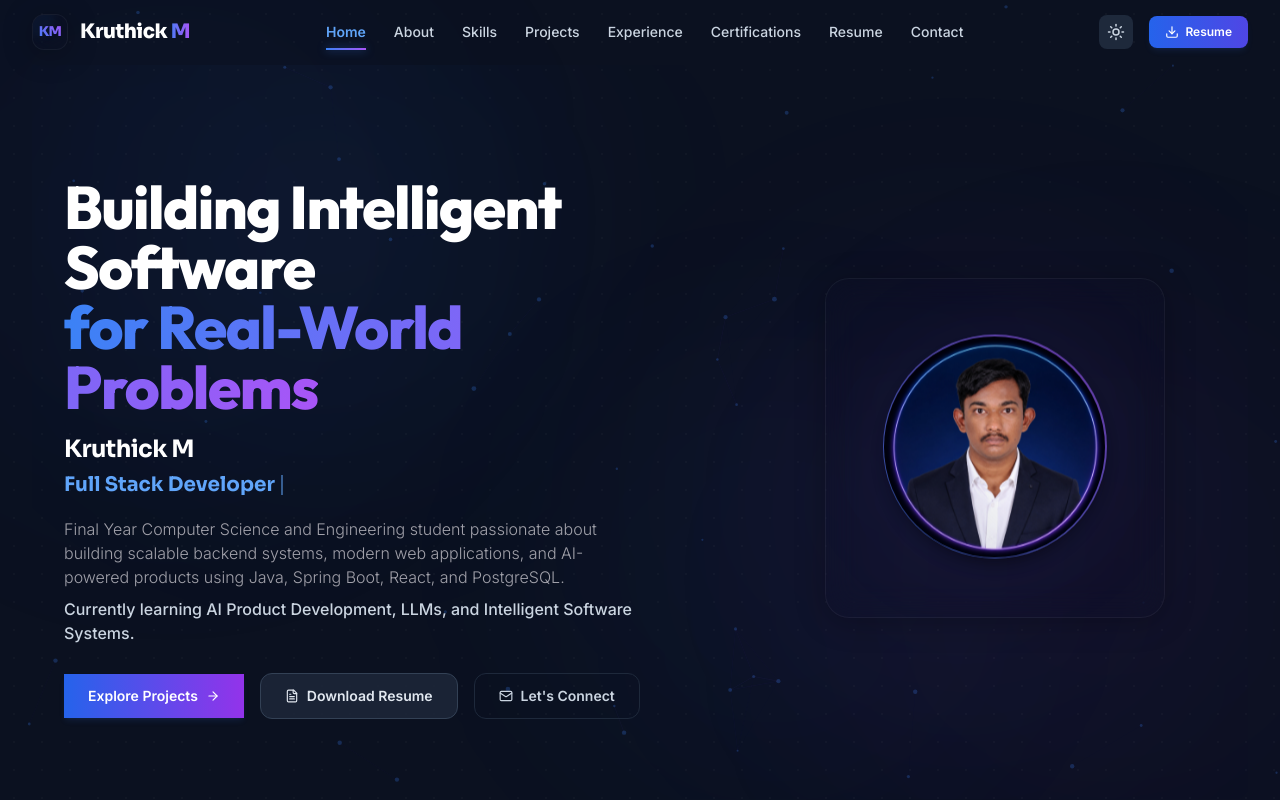
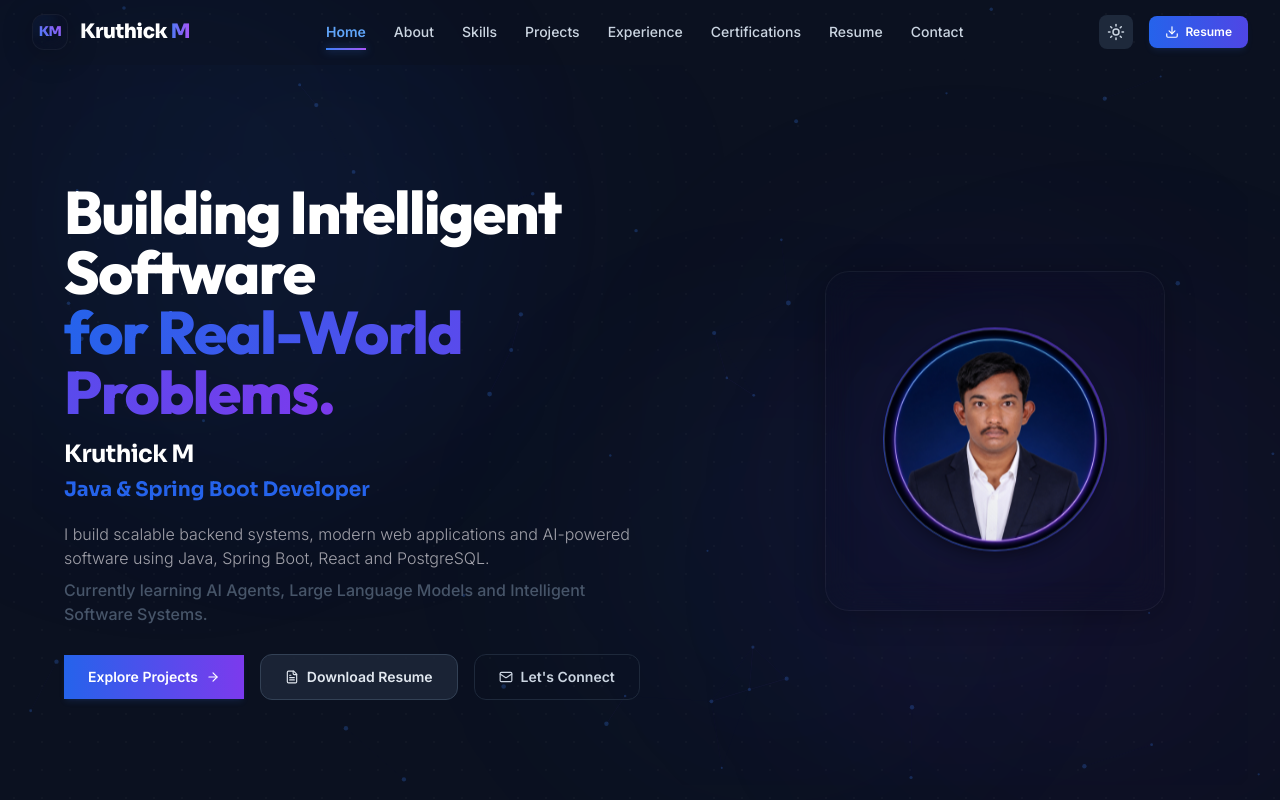
Before and after one commit to Kruthick03/MY_PORTFOLIO, a React (Vite) app: page / in a window 1280 px wide. Shown: the top 800 px of the page. Built offline with nearby package versions, Linux system fonts and the light colour scheme.

Commit message:
Remove loading screen and update hero section

```diff
--- a/src/App.jsx
+++ b/src/App.jsx
@@ -3,7 +3,6 @@ import { AnimatePresence, motion } from 'framer-motion';
 import { ArrowUp } from 'lucide-react';
 
 // Core Components
-import LoadingScreen from './components/LoadingScreen';
 import BackgroundEffects from './components/BackgroundEffects';
 import CustomCursor from './components/CustomCursor';
 import Navbar from './components/Navbar';
@@ -18,7 +17,6 @@ import Contact from './components/Contact';
 import Footer from './components/Footer';
 
 const App = () => {
-  const [loading, setLoading] = useState(true);
   const [theme, setTheme] = useState(() => {
     const saved = localStorage.getItem('theme');
     return saved ? saved : 'dark';
@@ -39,6 +37,14 @@ const App = () => {
   const toggleTheme = () => {
     setTheme((prev) => (prev === 'dark' ? 'light' : 'dark'));
   };
+
+  // Reset scroll to top on refresh/load
+  useEffect(() => {
+    if (window.history.scrollRestoration) {
+      window.history.scrollRestoration = 'manual';
+    }
+    window.scrollTo(0, 0);
+  }, []);
 
   // Scroll spy to highlight active section and show scroll-to-top button
   useEffect(() => {
@@ -79,30 +85,22 @@ const App = () => {
   };
 
   return (
-    <>
-      {/* 1. Loading Screen */}
-      <AnimatePresence mode="wait">
-        {loading && <LoadingScreen onComplete={() => setLoading(false)} />}
-      </AnimatePresence>
-
-      {/* Main Website Wrapper */}
-      {!loading && (
     <motion.div
       initial={{ opacity: 0 }}
       animate={{ opacity: 1 }}
       transition={{ duration: 0.5 }}
       className="relative min-h-screen dot-grid overflow-x-hidden bg-[#f8fafc] text-slate-800 dark:bg-[#0b1120] dark:text-slate-100 transition-colors duration-300"
     >
-          {/* 2. Interactive Aurora Mesh + Canvas Particles Background */}
+      {/* 1. Interactive Aurora Mesh + Canvas Particles Background */}
       <BackgroundEffects theme={theme} />
 
-          {/* 3. Custom Tracking Cursor */}
+      {/* 2. Custom Tracking Cursor */}
       <CustomCursor />
 
-          {/* 4. Navigation */}
+      {/* 3. Navigation */}
       <Navbar activeSection={activeSection} theme={theme} toggleTheme={toggleTheme} />
 
-          {/* 5. Website Content Sections */}
+      {/* 4. Website Content Sections */}
       <main className="relative z-10 max-w-7xl mx-auto px-4 sm:px-6 lg:px-8">
         <Hero />
         <div className="w-full h-[1px] bg-slate-200/50 dark:bg-slate-800/40 my-4" />
@@ -121,10 +119,10 @@ const App = () => {
         <Contact />
       </main>
 
-          {/* 6. Footer */}
+      {/* 5. Footer */}
       <Footer />
 
-          {/* 7. Scroll To Top Float Button */}
+      {/* 6. Scroll To Top Float Button */}
       <AnimatePresence>
         {showScrollTop && (
           <motion.button
@@ -132,7 +130,7 @@ const App = () => {
             animate={{ opacity: 1, scale: 1, y: 0 }}
             exit={{ opacity: 0, scale: 0.5, y: 50 }}
             onClick={scrollToTop}
-                className="fixed bottom-6 right-6 z-40 p-3.5 rounded-xl bg-gradient-to-r from-blue-600 to-purple-600 hover:from-blue-500 hover:to-purple-500 text-white shadow-lg shadow-blue-500/20 active:scale-95 transition-all duration-200"
+            className="fixed bottom-6 right-6 z-40 p-3.5 rounded-xl bg-gradient-to-r from-[#2563EB] to-[#7C3AED] hover:brightness-110 text-white shadow-lg shadow-blue-500/20 active:scale-95 transition-all duration-200"
             aria-label="Scroll to top"
           >
             <ArrowUp size={18} />
@@ -140,8 +138,6 @@ const App = () => {
         )}
       </AnimatePresence>
     </motion.div>
-      )}
-    </>
   );
 };
 
--- a/src/components/About.jsx
+++ b/src/components/About.jsx
@@ -89,7 +89,7 @@ const About = () => {
                 <p className="font-medium text-slate-700 text-zinc-900 dark:text-slate-350">Computer Science and Engineering</p>
                 <p className="text-[11px] text-slate-500 dark:text-slate-400">Karpagam Institute of Technology, Coimbatore</p>
                 <div className="inline-flex items-center px-2 py-0.5 rounded-full text-[10px] font-bold bg-blue-500/10 text-blue-600 dark:text-blue-400 border border-blue-500/20">
-                  CGPA: 7.9
+                  CGPA: 7.9/10
                 </div>
               </div>
             </div>
--- a/src/components/Hero.jsx
+++ b/src/components/Hero.jsx
@@ -1,40 +1,23 @@
 import React, { useState, useEffect } from 'react';
 import { ArrowRight, FileText, Mail, Cpu } from 'lucide-react';
-import { motion } from 'framer-motion';
+import { motion, AnimatePresence } from 'framer-motion';
 
 const Hero = () => {
-  const titles = ["Full Stack Developer", "AI Product Builder", "Java & Spring Boot Developer"];
-  const [titleIndex, setTitleIndex] = useState(0);
-  const [charIndex, setCharIndex] = useState(0);
-  const [isDeleting, setIsDeleting] = useState(false);
-  const [text, setText] = useState("");
+  const titles = [
+    "Full Stack Developer",
+    "AI Product Builder",
+    "Java & Spring Boot Developer",
+    "Backend Developer"
+  ];
+  const [index, setIndex] = useState(0);
 
-  // Clean, high-performance typewriter effect
+  // Smooth cross-fade interval trigger
   useEffect(() => {
-    const currentTitle = titles[titleIndex];
-    let timer;
-
-    if (isDeleting) {
-      timer = setTimeout(() => {
-        setText(currentTitle.substring(0, charIndex - 1));
-        setCharIndex(prev => prev - 1);
-      }, 25);
-    } else {
-      timer = setTimeout(() => {
-        setText(currentTitle.substring(0, charIndex + 1));
-        setCharIndex(prev => prev + 1);
-      }, 70);
-    }
-
-    if (!isDeleting && charIndex === currentTitle.length) {
-      timer = setTimeout(() => setIsDeleting(true), 1600);
-    } else if (isDeleting && charIndex === 0) {
-      setIsDeleting(false);
-      setTitleIndex(prev => (prev + 1) % titles.length);
-    }
-
-    return () => clearTimeout(timer);
-  }, [charIndex, isDeleting, titleIndex]);
+    const interval = setInterval(() => {
+      setIndex((prev) => (prev + 1) % titles.length);
+    }, 2800);
+    return () => clearInterval(interval);
+  }, []);
 
   const handleScroll = (id) => {
     const element = document.getElementById(id);
@@ -64,8 +47,8 @@ const Hero = () => {
 
       {/* Background Gradients & low opacity Grid Overlay */}
       <div className="absolute inset-0 z-0 pointer-events-none">
-        <div className="absolute top-[-10%] left-[5%] w-[450px] h-[450px] rounded-full bg-blue-500/5 blur-[120px]" />
-        <div className="absolute bottom-[10%] right-[5%] w-[450px] h-[450px] rounded-full bg-purple-500/5 blur-[120px]" />
+        <div className="absolute top-[-10%] left-[5%] w-[450px] h-[450px] rounded-full bg-[#2563EB]/5 blur-[120px]" />
+        <div className="absolute bottom-[10%] right-[5%] w-[450px] h-[450px] rounded-full bg-[#7C3AED]/5 blur-[120px]" />
       </div>
 
       <div className="max-w-7xl mx-auto px-4 sm:px-6 lg:px-8 w-full relative z-10 grid grid-cols-1 lg:grid-cols-12 gap-16 items-center">
@@ -81,25 +64,39 @@ const Hero = () => {
             {/* Title / Headline */}
             <h1 className="text-4xl sm:text-5xl md:text-6xl font-extrabold tracking-tight leading-[1.15] font-display text-slate-800 dark:text-white">
               Building Intelligent Software <br />
-              <span className="bg-gradient-to-r from-blue-500 to-purple-500 bg-clip-text text-transparent">for Real-World Problems</span>
+              <span className="bg-gradient-to-r from-[#2563EB] to-[#7C3AED] bg-clip-text text-transparent">for Real-World Problems.</span>
             </h1>
 
-            {/* Name and Typing Animation */}
+            {/* Name and Fading Title Rotation */}
             <div className="space-y-1">
               <h2 className="text-2xl font-bold text-slate-800 dark:text-white font-sora tracking-tight">
                 Kruthick M
               </h2>
-              <div className="text-base sm:text-lg md:text-xl font-medium text-blue-500 dark:text-blue-400 font-sora flex items-center justify-center lg:justify-start h-8">
-                <span>{text}</span>
-                <span className="w-0.5 h-5 bg-blue-500 dark:bg-blue-400 ml-1.5 animate-pulse" />
+              <div className="text-base sm:text-lg md:text-xl font-medium text-blue-600 dark:text-blue-450 font-sora flex items-center justify-center lg:justify-start h-8 overflow-hidden">
+                <AnimatePresence mode="wait">
+                  <motion.span
+                    key={index}
+                    initial={{ opacity: 0, y: 8 }}
+                    animate={{ opacity: 1, y: 0 }}
+                    exit={{ opacity: 0, y: -8 }}
+                    transition={{ duration: 0.35, ease: "easeInOut" }}
+                    className="inline-block"
+                  >
+                    {titles[index]}
+                  </motion.span>
+                </AnimatePresence>
               </div>
             </div>
 
             {/* Concise Description */}
-            <p className="text-sm sm:text-base text-slate-500 dark:text-zinc-400 max-w-xl mx-auto lg:mx-0 leading-relaxed font-light space-y-2">
-              Final Year Computer Science and Engineering student passionate about building scalable backend systems, modern web applications, and AI-powered products using Java, Spring Boot, React, and PostgreSQL. <br />
-              <span className="block mt-2 font-medium text-slate-600 dark:text-slate-300">Currently learning AI Product Development, LLMs, and Intelligent Software Systems.</span>
-            </p>
+            <div className="text-sm sm:text-base text-slate-500 dark:text-zinc-400 max-w-xl mx-auto lg:mx-0 leading-relaxed font-light space-y-2">
+              <p>
+                I build scalable backend systems, modern web applications and AI-powered software using Java, Spring Boot, React and PostgreSQL.
+              </p>
+              <p className="mt-2 font-medium text-slate-600 dark:text-slate-350">
+                Currently learning AI Agents, Large Language Models and Intelligent Software Systems.
+              </p>
+            </div>
           </motion.div>
 
           {/* Action buttons */}
@@ -112,7 +109,7 @@ const Hero = () => {
             {/* Primary */}
             <button
               onClick={() => handleScroll('projects')}
-              className="group flex items-center space-x-2 w-full sm:w-auto justify-center px-6 py-3 text-sm font-semibold text-white bg-gradient-to-r from-blue-600 to-purple-600 hover:from-blue-500 hover:to-purple-500 shadow-md shadow-blue-500/10 hover:shadow-lg active:scale-98 transition-all duration-250"
+              className="group flex items-center space-x-2 w-full sm:w-auto justify-center px-6 py-3 text-sm font-semibold text-white bg-gradient-to-r from-[#2563EB] to-[#7C3AED] hover:brightness-110 shadow-md shadow-blue-500/10 hover:shadow-lg active:scale-98 transition-all duration-250"
             >
               <span>Explore Projects</span>
               <ArrowRight size={14} className="group-hover:translate-x-0.5 transition-transform" />
@@ -148,8 +145,8 @@ const Hero = () => {
           >
             {/* Subtle background gradient blur */}
             <div className="absolute inset-0 z-0 pointer-events-none">
-              <div className="absolute top-1/2 left-1/2 -translate-x-1/2 -translate-y-1/2 w-48 h-48 bg-blue-500/5 dark:bg-blue-500/3 rounded-full blur-3xl" />
-              <div className="absolute top-1/2 left-1/2 -translate-x-1/2 -translate-y-1/2 w-48 h-48 bg-purple-500/5 dark:bg-purple-500/3 rounded-full blur-3xl" />
+              <div className="absolute top-1/2 left-1/2 -translate-x-1/2 -translate-y-1/2 w-48 h-48 bg-blue-500/5 dark:bg-blue-550/3 rounded-full blur-3xl" />
+              <div className="absolute top-1/2 left-1/2 -translate-x-1/2 -translate-y-1/2 w-48 h-48 bg-purple-500/5 dark:bg-purple-550/3 rounded-full blur-3xl" />
             </div>
 
             {/* Profile Photo Floating Wrapper */}
@@ -157,9 +154,9 @@ const Hero = () => {
               animate={{ y: [0, -4, 0] }}
               transition={{ duration: 5, repeat: Infinity, ease: "easeInOut" }}
               whileHover={{ scale: 1.03 }}
-              className="relative z-10 w-44 h-44 sm:w-52 sm:h-52 md:w-56 md:h-56 rounded-full p-[1.5px] bg-gradient-to-tr from-blue-500/60 to-purple-500/60 shadow-lg shadow-black/10 dark:shadow-black/30 transition-all duration-300"
+              className="relative z-10 w-44 h-44 sm:w-52 sm:h-52 md:w-56 md:h-56 rounded-full p-[1.5px] bg-gradient-to-tr from-[#2563EB]/60 to-[#7C3AED]/60 shadow-lg shadow-black/10 dark:shadow-black/30 transition-all duration-300"
             >
-              <div className="w-full h-full rounded-full overflow-hidden bg-slate-900 relative flex items-center justify-center">
+              <div className="w-full h-full rounded-full overflow-hidden bg-slate-900 relative flex items-center justify-center border border-white/10">
                 <img
                   src="/profile.jpg"
                   alt="Kruthick M"
--- a/src/components/LoadingScreen.jsx
+++ /dev/null
@@ -1,96 +0,0 @@
-import React, { useState, useEffect } from 'react';
-import { motion, AnimatePresence } from 'framer-motion';
-
-const LoadingScreen = ({ onComplete }) => {
-  const [progress, setProgress] = useState(0);
-  const [textIndex, setTextIndex] = useState(0);
-  const loadingTexts = [
-    "Initializing neural networks...",
-    "Loading Full Stack modules...",
-    "Connecting database adapters...",
-    "Compiling skills matrix...",
-    "Ready for recruitment..."
-  ];
-
-  useEffect(() => {
-    const timer = setInterval(() => {
-      setProgress((prev) => {
-        if (prev >= 100) {
-          clearInterval(timer);
-          setTimeout(onComplete, 500); // Allow fade out animation
-          return 100;
-        }
-        // Increment progress by a random amount to look authentic
-        const diff = Math.floor(Math.random() * 15) + 5;
-        return Math.min(prev + diff, 100);
-      });
-    }, 150);
-
-    return () => clearInterval(timer);
-  }, [onComplete]);
-
-  useEffect(() => {
-    const textTimer = setInterval(() => {
-      setTextIndex((prev) => (prev + 1) % loadingTexts.length);
-    }, 800);
-    return () => clearInterval(textTimer);
-  }, []);
-
-  return (
-    <motion.div
-      initial={{ opacity: 1 }}
-      exit={{ opacity: 0 }}
-      transition={{ duration: 0.5 }}
-      className="fixed inset-0 z-50 bg-[#0a0f1d] flex flex-col items-center justify-center text-slate-100"
-    >
-      <div className="relative w-64 max-w-sm flex flex-col items-center">
-        {/* Animated Cybernetic Ring */}
-        <div className="relative w-24 h-24 mb-8">
-          <motion.div
-            animate={{ rotate: 360 }}
-            transition={{ repeat: Infinity, duration: 2, ease: "linear" }}
-            className="absolute inset-0 rounded-full border-4 border-t-blue-500 border-r-purple-500 border-b-transparent border-l-transparent"
-          />
-          <motion.div
-            animate={{ rotate: -360 }}
-            transition={{ repeat: Infinity, duration: 1.5, ease: "linear" }}
-            className="absolute inset-2 rounded-full border-4 border-t-cyan-400 border-r-transparent border-b-indigo-500 border-l-transparent"
-          />
-          <div className="absolute inset-0 flex items-center justify-center">
-            <span className="font-display font-bold text-xl bg-gradient-to-r from-blue-400 to-purple-400 bg-clip-text text-transparent">
-              {progress}%
-            </span>
-          </div>
-        </div>
-
-        {/* Loading Message */}
-        <div className="h-6 overflow-hidden w-full text-center mb-4">
-          <AnimatePresence mode="wait">
-            <motion.p
-              key={textIndex}
-              initial={{ y: 20, opacity: 0 }}
-              animate={{ y: 0, opacity: 1 }}
-              exit={{ y: -20, opacity: 0 }}
-              transition={{ duration: 0.3 }}
-              className="text-sm font-light text-slate-400 font-mono tracking-wider"
-            >
-              {loadingTexts[textIndex]}
-            </motion.p>
-          </AnimatePresence>
-        </div>
-
-        {/* Linear Progress Bar */}
-        <div className="w-full h-1 bg-slate-800 rounded-full overflow-hidden">
-          <motion.div
-            className="h-full bg-gradient-to-r from-blue-500 via-cyan-400 to-purple-500"
-            initial={{ width: '0%' }}
-            animate={{ width: `${progress}%` }}
-            transition={{ duration: 0.1 }}
-          />
-        </div>
-      </div>
-    </motion.div>
-  );
-};
-
-export default LoadingScreen;
```
Lines whose indentation alone changed are shown as unchanged.
